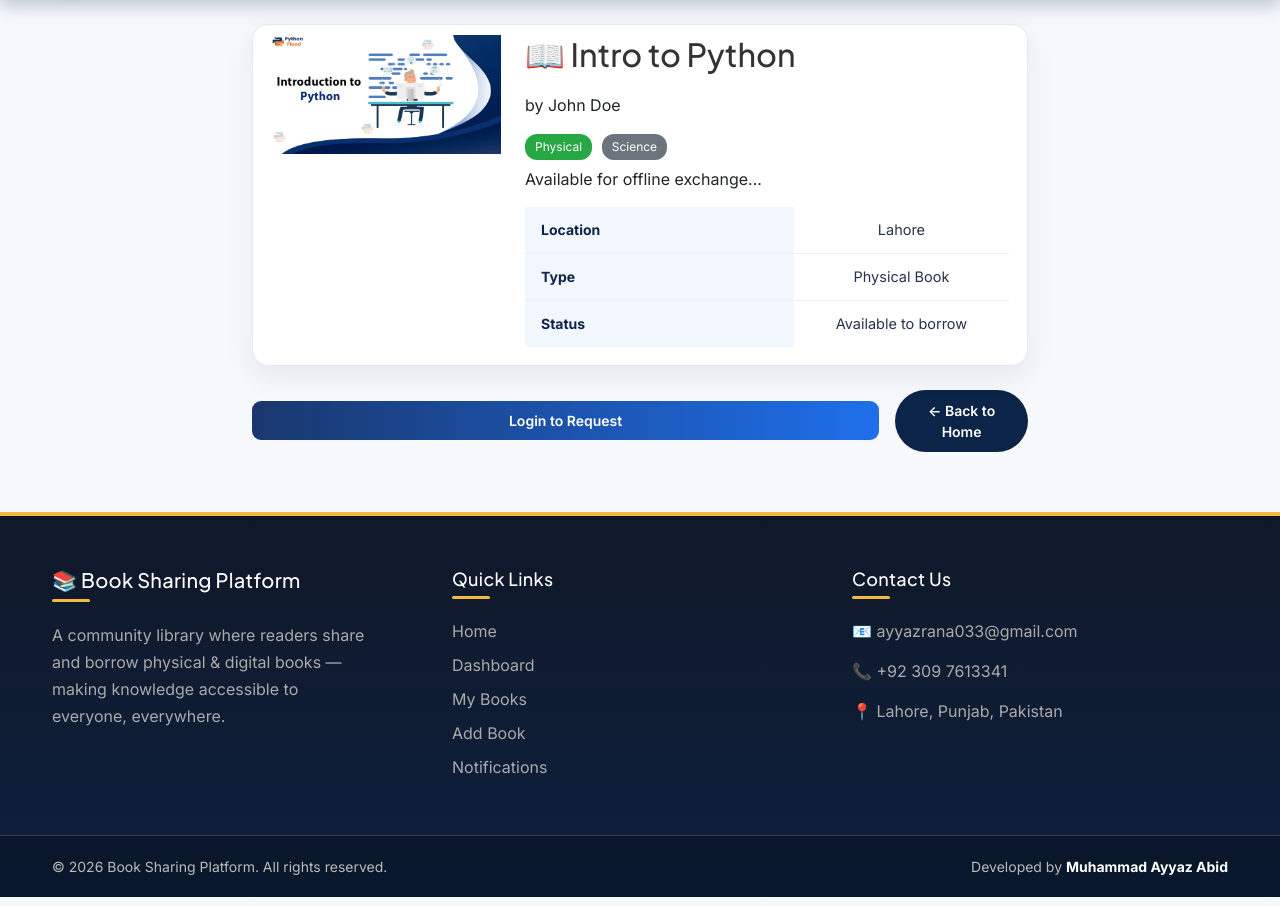
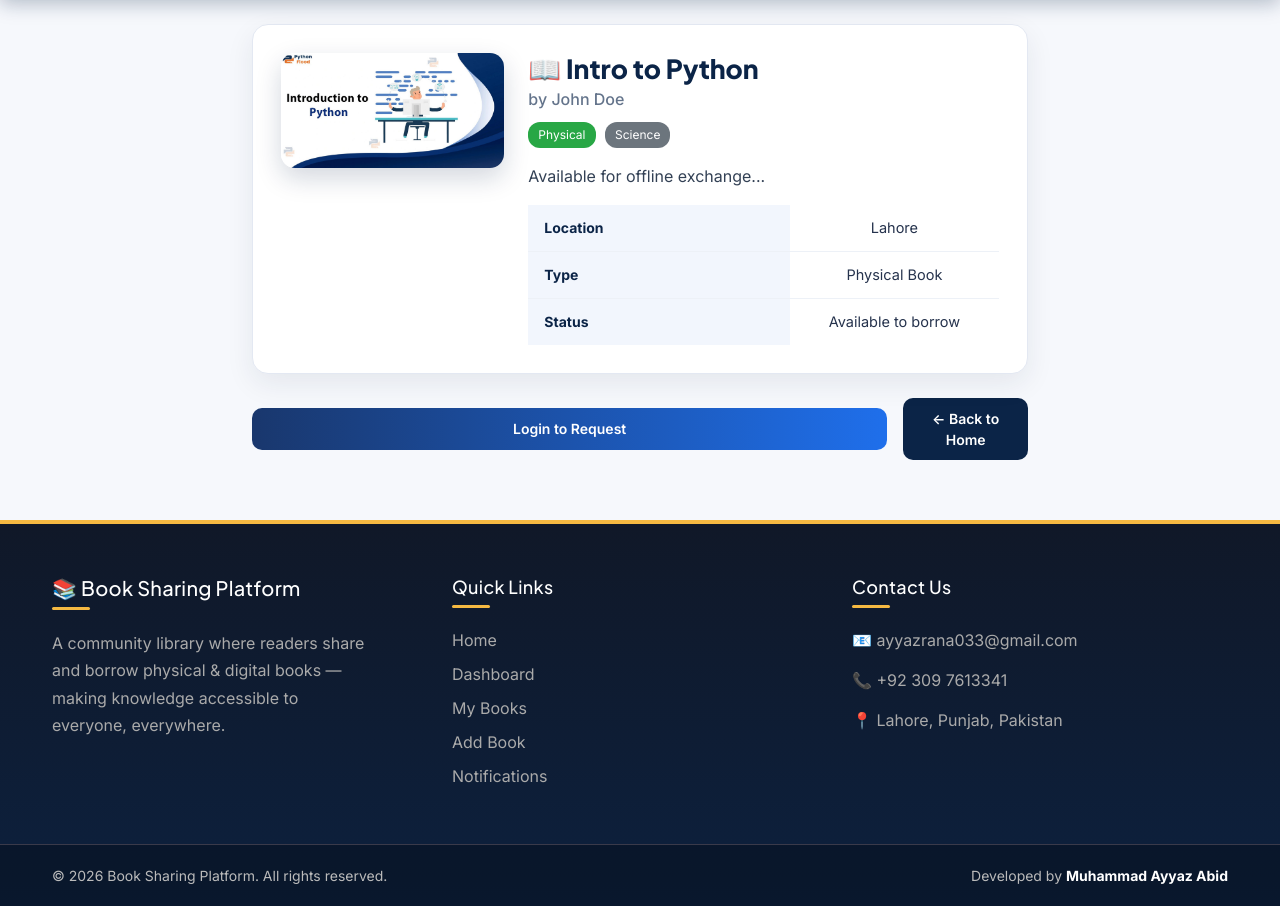
Before and after one commit to ranaayyaz/book-sharing-platform, a Flask app: page /book/1 in a window 1280 px wide. Shown: the part 63-969 px from the top of the page. Run offline with Flask 3, Linux system fonts and the light colour scheme; some libraries are stand-ins or nearby versions.

Commit message:
Book detail page professional redesign

```diff
--- a/static/style.css
+++ b/static/style.css
@@ -1691,3 +1691,38 @@ h1, h2, h3, h4, h5, h6,
   .admin-table thead th, .admin-table tbody td { padding: 10px; font-size: 13px; }
   .admin-page .btn-sm { padding: 5px 11px; font-size: 12px; }
 }
+
+/* --- Book detail professional layout (2026 update 8) --- */
+.book-detail-page .detail-card .card-body { padding: 1.75rem; }
+.book-detail-page .detail-cover img {
+  width: 100%;
+  height: 100%;
+  max-height: 340px;
+  object-fit: cover;
+  border-radius: 14px;
+  box-shadow: 0 10px 26px rgba(11, 36, 71, .18);
+  display: block;
+}
+.book-detail-page .detail-title {
+  font-family: 'Plus Jakarta Sans', sans-serif;
+  font-weight: 800;
+  color: #0B2447;
+  font-size: 1.65rem;
+  margin-bottom: .15rem;
+}
+.book-detail-page .detail-author { color: #64748B; font-weight: 500; margin-bottom: .65rem; }
+.book-detail-page .detail-tags { margin-bottom: .9rem; }
+.book-detail-page .detail-description { color: #334155; line-height: 1.65; margin-bottom: 1rem; }
+.book-detail-page .detail-meta { margin-bottom: 0; }
+.book-detail-page .btn { border-radius: 10px; font-weight: 600; padding: .65rem 1.1rem; }
+.book-detail-page .btn-success {
+  background: linear-gradient(135deg, #16A34A, #15803D);
+  border: none;
+  box-shadow: 0 8px 20px rgba(22, 163, 74, .25);
+}
+.book-detail-page .btn-success:hover { filter: brightness(1.06); }
+.book-detail-page .btn-admin-back { width: auto; }
+@media (max-width: 767px) {
+  .book-detail-page .detail-cover img { max-height: 240px; }
+  .book-detail-page .detail-card .card-body { padding: 1.1rem; }
+}
```
